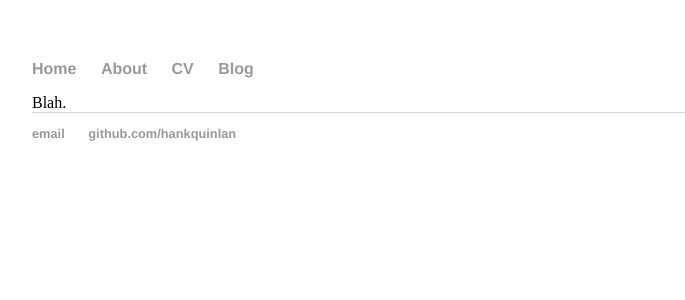
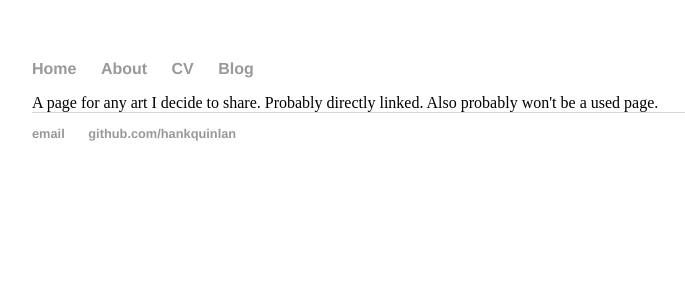
Before and after one commit to KarmicName/KarmicName.github.io, a Jekyll site: the page built from art/index.html, in a window 1280 px wide. Shown: the top 300 px of the page, without its empty margins (160-845 px from the left). Built offline with Jekyll 4.4.1, drawn with Linux system fonts in a browser that asks for light colours.

Commit message:
Update index.html

```diff
--- a/art/index.html
+++ b/art/index.html
@@ -2,4 +2,4 @@
 layout : default
 ---
 
-Blah.
+A page for any art I decide to share. Probably directly linked. Also probably won't be a used page.
```
